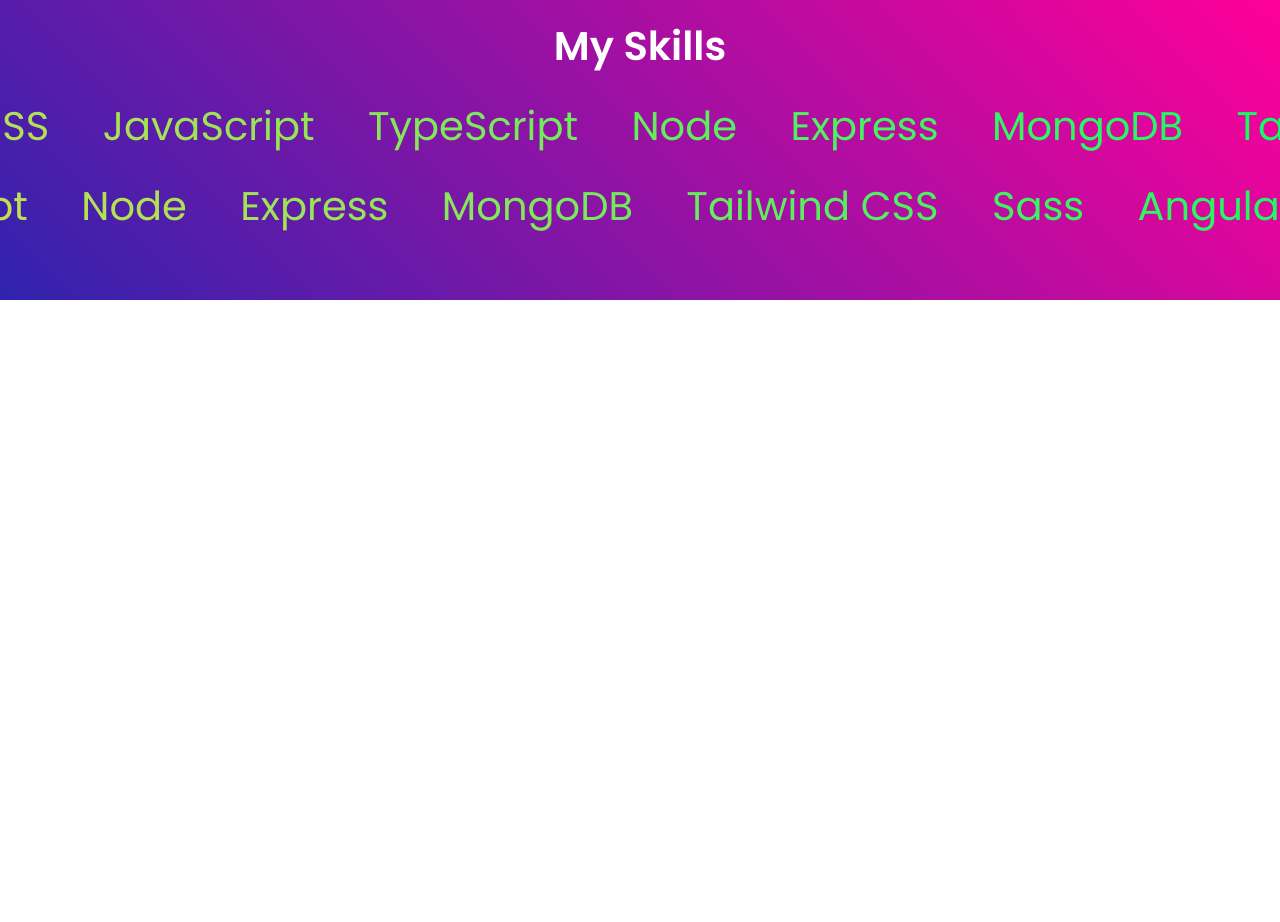
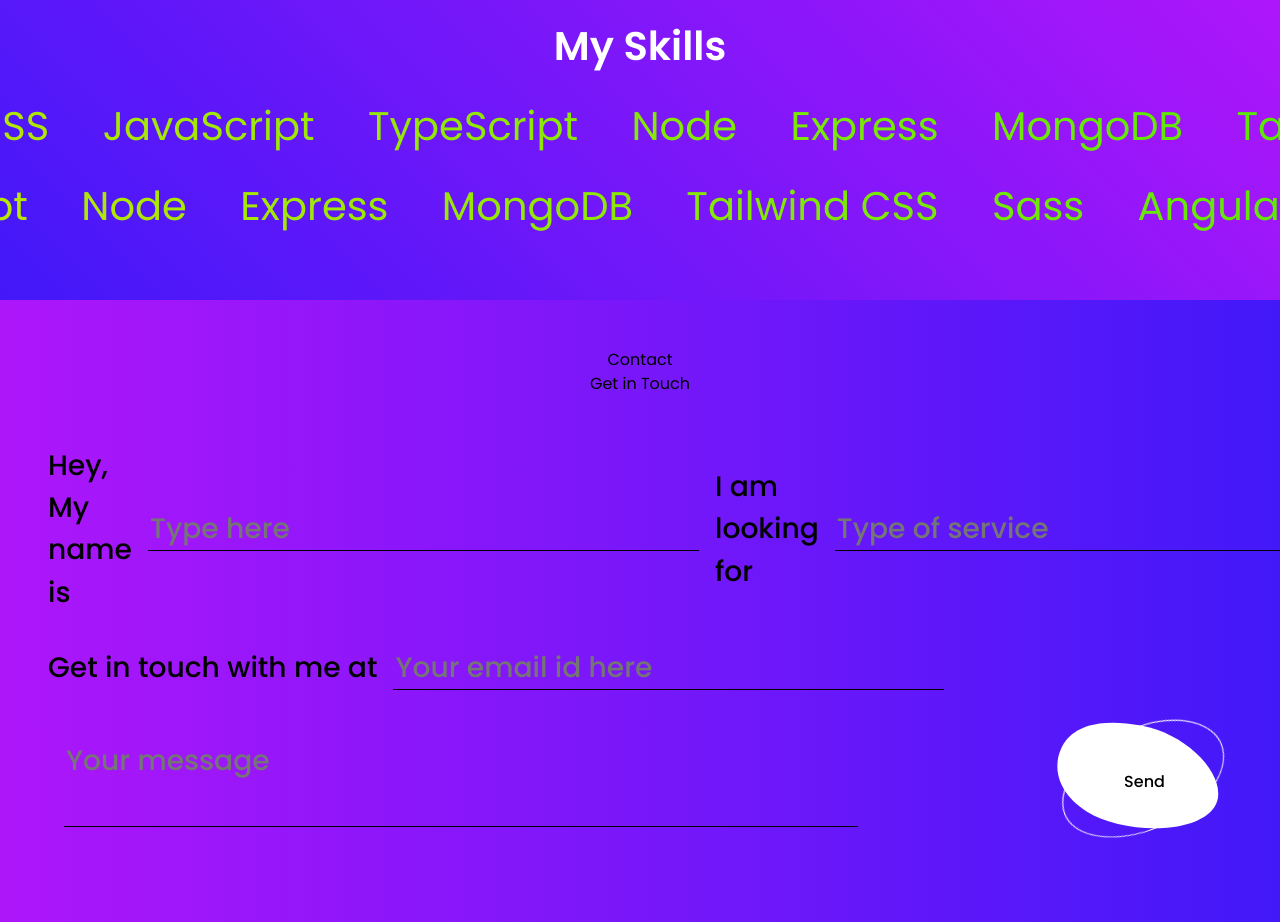
Before and after one commit to debasish-pothal/portfolio-threejs, a website built with Parcel: page src/index.html in a window 1280 px wide. Shown: the part 800-1722 px from the top of the page. Before the commit the page ends 1100 px from the top, so only its background shows below. Built offline with nearby package versions, Linux system fonts and the light colour scheme.

Commit message:
addd contact section

```diff
--- a/src/assets/js/config.js
+++ b/src/assets/js/config.js
@@ -3,3 +3,4 @@ import "../styles/loader.scss";
 import "../styles/landing.scss";
 import "../styles/link.scss";
 import "../styles/skills.scss";
+import "../styles/contact.scss";
--- /dev/null
+++ b/src/assets/styles/contact.scss
@@ -0,0 +1,70 @@
+.contact {
+    position: relative;
+    background: rgb(63,94,251);
+    background: linear-gradient(90deg, #AE16FA 0%, #4218F9 100%);
+    padding: 3rem;
+
+    &__header {
+        margin-bottom: 3rem;
+        text-align: center;
+
+        &--title {
+            color: white;
+            font-weight: 600;
+            font-size: 40px;
+        }
+
+        &--subtitle {
+            color: white;
+            font-weight: 400;
+            font-size: 35px;
+        }
+    }
+}
+
+.form {
+    &__info {
+        display: flex;
+        align-items: center;
+        gap: 1rem;
+        font-size: 2.2vw;
+        font-weight: 500;
+
+        &.large-width {
+            flex-grow: 2;
+        }
+
+        input {
+            font-size: inherit;
+            font-weight: inherit;
+            border: none;
+            background: transparent;
+            border-bottom: 1px solid black;
+            color: black;
+
+            &:focus {
+                outline: none;
+            }
+        }
+    }
+
+    &__flex {
+        display: flex;
+        gap: 1rem;
+        margin-bottom: 2rem;
+
+        textarea {
+            width: 80%;
+            background: transparent;
+            border: none;
+            border-bottom: 1px solid black;
+            font-size: 2.2vw;
+            color: black;
+            resize: none;
+
+            &:focus {
+                outline: none;
+            }
+        }
+    }
+}
--- a/src/assets/styles/skills.scss
+++ b/src/assets/styles/skills.scss
@@ -3,7 +3,7 @@
     font-size: 40px;
     height: 300px;
     color: white;
-    background-image: linear-gradient(45deg,#3023AE 0%,#FF0099 100%);
+    background-image: linear-gradient(45deg, #4218F9 0%, #AE16FA 100%);
     overflow: hidden;
     text-align: center;
     padding-top: 1rem;
--- a/src/index.html
+++ b/src/index.html
@@ -100,6 +100,43 @@
       </div>
     </section>
 
+    <!-- Contact -->
+    <section class="section contact">
+      <div class="contact__wrapper">
+        <div class="contact__header">
+          <div class="section__header--title">Contact</div>
+          <div class="section__header--subtitle">Get in Touch</div>
+        </div>
+        <div class="contact__form">
+          <form action="#" class="form">
+            <div class="form__flex">
+              <div class="form__info">
+                <label>Hey, My name is </label>
+                <input type="text" placeholder="Type here" />
+              </div>
+              <div class="form__info">
+                <label>I am looking for </label>
+                <input type="text" placeholder="Type of service" />
+              </div>
+            </div>
+            <div class="form__flex">
+              <div class="form__info">
+                <label>Get in touch with me at </label>
+                <input type="text" placeholder="Your email id here" />
+              </div>
+            </div>
+            <div class="form__flex">
+              <div class="form__info large-width">
+                <label></label>
+                <textarea placeholder="Your message"></textarea>
+              </div>
+              <button class="button"><span>Send</span></button>
+            </div>
+          </form>
+        </div>
+      </div>
+    </section>
+
     <script type="module" src="assets/js/app.js"></script>
   </body>
 </html>
```
